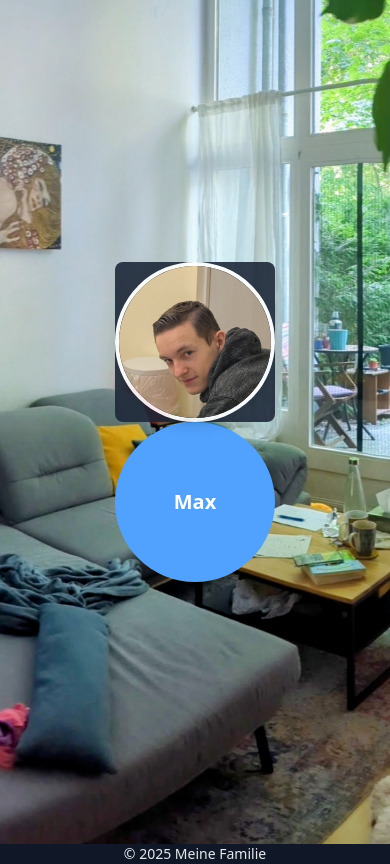
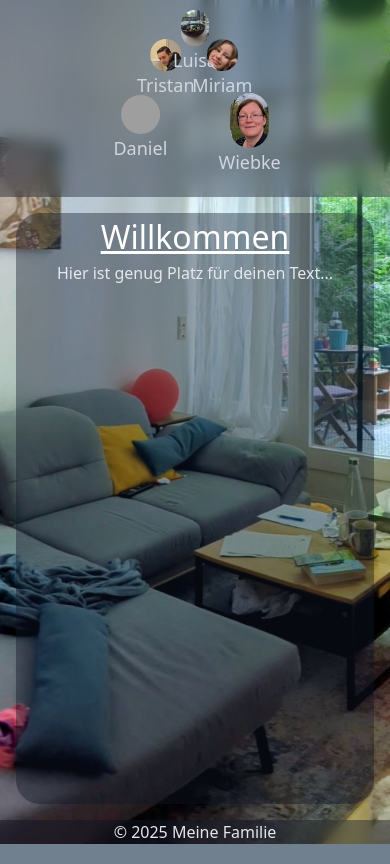
Before and after one commit to Zaduk50/familienwebseite_neu, a Django app: page / in a window 390 px wide. Run offline with Django 5.2, Linux system fonts and the light colour scheme; data comes from the database, SQL or seed files in the repository; both versions use the stored data as it was after the commit; some libraries are stand-ins or nearby versions; grey boxes are pictures that could not be loaded.

Commit message:
Updated Startseite template and styles: integrated dynamic profile pictures using a loop, enhanced layout with grid structure, added header and footer sections, and extended CSS utilities for positioning, spacing, and transitions.

```diff
--- a/homepage/static/css/dist/styles.css
+++ b/homepage/static/css/dist/styles.css
@@ -8,30 +8,44 @@
     --font-serif: ui-serif, Georgia, Cambria, "Times New Roman", Times, serif;
     --font-mono: ui-monospace, SFMono-Regular, Menlo, Monaco, Consolas, "Liberation Mono",
       "Courier New", monospace;
-    --color-blue-400: oklch(70.7% 0.165 254.624);
     --color-blue-500: oklch(62.3% 0.214 259.815);
     --color-blue-600: oklch(54.6% 0.245 262.881);
+    --color-blue-700: oklch(48.8% 0.243 264.376);
+    --color-purple-700: oklch(49.6% 0.265 301.924);
     --color-gray-50: oklch(98.5% 0.002 247.839);
     --color-gray-200: oklch(92.8% 0.006 264.531);
-    --color-gray-400: oklch(70.7% 0.022 261.325);
+    --color-gray-300: oklch(87.2% 0.01 258.338);
     --color-gray-800: oklch(27.8% 0.033 256.848);
     --color-gray-900: oklch(21% 0.034 264.665);
     --color-white: #fff;
     --spacing: 0.25rem;
+    --container-4xl: 56rem;
     --text-sm: 0.875rem;
     --text-sm--line-height: calc(1.25 / 0.875);
-    --text-xl: 1.25rem;
-    --text-xl--line-height: calc(1.75 / 1.25);
+    --text-base: 1rem;
+    --text-base--line-height: calc(1.5 / 1);
+    --text-lg: 1.125rem;
+    --text-lg--line-height: calc(1.75 / 1.125);
     --text-2xl: 1.5rem;
     --text-2xl--line-height: calc(2 / 1.5);
     --text-3xl: 1.875rem;
     --text-3xl--line-height: calc(2.25 / 1.875);
+    --text-4xl: 2.25rem;
+    --text-4xl--line-height: calc(2.5 / 2.25);
     --text-5xl: 3rem;
     --text-5xl--line-height: 1;
+    --text-8xl: 6rem;
+    --text-8xl--line-height: 1;
     --font-weight-bold: 700;
     --tracking-normal: 0em;
     --leading-normal: 1.5;
     --radius-lg: 0.5rem;
+    --radius-2xl: 1rem;
+    --radius-3xl: 1.5rem;
+    --blur-sm: 8px;
+    --blur-md: 12px;
+    --default-transition-duration: 150ms;
+    --default-transition-timing-function: cubic-bezier(0.4, 0, 0.2, 1);
     --default-font-family: var(--font-sans);
     --default-mono-font-family: var(--font-mono);
   }
@@ -184,14 +198,74 @@
   }
 }
 @layer utilities {
+  .absolute {
+    position: absolute;
+  }
   .fixed {
     position: fixed;
+  }
+  .relative {
+    position: relative;
   }
   .static {
     position: static;
   }
   .inset-0 {
     inset: calc(var(--spacing) * 0);
+  }
+  .top-0 {
+    top: calc(var(--spacing) * 0);
+  }
+  .top-1\/2 {
+    top: calc(1/2 * 100%);
+  }
+  .top-4 {
+    top: calc(var(--spacing) * 4);
+  }
+  .top-\[5\%\] {
+    top: 5%;
+  }
+  .top-\[20\%\] {
+    top: 20%;
+  }
+  .top-\[47\%\] {
+    top: 47%;
+  }
+  .top-\[48\%\] {
+    top: 48%;
+  }
+  .right-1\/4 {
+    right: calc(1/4 * 100%);
+  }
+  .right-8 {
+    right: calc(var(--spacing) * 8);
+  }
+  .bottom-0 {
+    bottom: calc(var(--spacing) * 0);
+  }
+  .left-1\/2 {
+    left: calc(1/2 * 100%);
+  }
+  .left-1\/4 {
+    left: calc(1/4 * 100%);
+  }
+  .left-8 {
+    left: calc(var(--spacing) * 8);
+  }
+  .left-\[36\%\] {
+    left: 36%;
+  }
+  .left-\[42\.5\%\] {
+    left: 42.5%;
+  }
+  .left-\[50\%\] {
+    left: 50%;
+  }
+  .left-\[57\%\] {
+    left: 57%;
+  }
+  .left-\[64\%\] {
+    left: 64%;
   }
   .-z-10 {
     z-index: calc(10 * -1);
@@ -224,8 +298,20 @@
       max-width: 96rem;
     }
   }
+  .m-2 {
+    margin: calc(var(--spacing) * 2);
+  }
+  .m-6 {
+    margin: calc(var(--spacing) * 6);
+  }
   .mx-auto {
     margin-inline: auto;
+  }
+  .mt-2 {
+    margin-top: calc(var(--spacing) * 2);
+  }
+  .mt-4 {
+    margin-top: calc(var(--spacing) * 4);
   }
   .mt-10 {
     margin-top: calc(var(--spacing) * 10);
@@ -242,8 +328,26 @@
   .flex {
     display: flex;
   }
-  .h-40 {
-    height: calc(var(--spacing) * 40);
+  .grid {
+    display: grid;
+  }
+  .aspect-square {
+    aspect-ratio: 1 / 1;
+  }
+  .h-14 {
+    height: calc(var(--spacing) * 14);
+  }
+  .h-16 {
+    height: calc(var(--spacing) * 16);
+  }
+  .h-20 {
+    height: calc(var(--spacing) * 20);
+  }
+  .h-\[30vw\] {
+    height: 30vw;
+  }
+  .h-\[40vh\] {
+    height: 40vh;
   }
   .h-full {
     height: 100%;
@@ -254,17 +358,71 @@
   .min-h-screen {
     min-height: 100vh;
   }
-  .w-40 {
-    width: calc(var(--spacing) * 40);
+  .w-11\/12 {
+    width: calc(11/12 * 100%);
+  }
+  .w-14 {
+    width: calc(var(--spacing) * 14);
+  }
+  .w-16 {
+    width: calc(var(--spacing) * 16);
+  }
+  .w-20 {
+    width: calc(var(--spacing) * 20);
   }
   .w-96 {
     width: calc(var(--spacing) * 96);
   }
+  .w-\[7vw\] {
+    width: 7vw;
+  }
+  .w-\[8vw\] {
+    width: 8vw;
+  }
+  .w-\[10vw\] {
+    width: 10vw;
+  }
+  .w-\[30vw\] {
+    width: 30vw;
+  }
   .w-full {
     width: 100%;
   }
+  .max-w-4xl {
+    max-width: var(--container-4xl);
+  }
+  .flex-1 {
+    flex: 1;
+  }
   .flex-grow {
     flex-grow: 1;
+  }
+  .origin-bottom {
+    transform-origin: bottom;
+  }
+  .-translate-x-1\/2 {
+    --tw-translate-x: calc(calc(1/2 * 100%) * -1);
+    translate: var(--tw-translate-x) var(--tw-translate-y);
+  }
+  .translate-x-1\/2 {
+    --tw-translate-x: calc(1/2 * 100%);
+    translate: var(--tw-translate-x) var(--tw-translate-y);
+  }
+  .-translate-y-\[100\%\] {
+    --tw-translate-y: calc(100% * -1);
+    translate: var(--tw-translate-x) var(--tw-translate-y);
+  }
+  .scale-120 {
+    --tw-scale-x: 120%;
+    --tw-scale-y: 120%;
+    --tw-scale-z: 120%;
+    scale: var(--tw-scale-x) var(--tw-scale-y);
+  }
+  .transform {
+    transform: var(--tw-rotate-x,) var(--tw-rotate-y,) var(--tw-rotate-z,) var(--tw-skew-x,) var(--tw-skew-y,);
+  }
+  .grid-rows-\[1fr_3fr_auto\] {
+    grid-template-rows: 1fr 3fr auto;
   }
   .flex-col {
     flex-direction: column;
@@ -272,16 +430,44 @@
   .items-center {
     align-items: center;
   }
+  .items-end {
+    align-items: flex-end;
+  }
   .justify-center {
     justify-content: center;
   }
-  :where(.space-x-6 > :not(:last-child)) {
-    --tw-space-x-reverse: 0;
-    margin-inline-start: calc(calc(var(--spacing) * 6) * var(--tw-space-x-reverse));
-    margin-inline-end: calc(calc(var(--spacing) * 6) * calc(1 - var(--tw-space-x-reverse)));
+  .justify-start {
+    justify-content: flex-start;
+  }
+  .gap-2 {
+    gap: calc(var(--spacing) * 2);
+  }
+  .gap-4 {
+    gap: calc(var(--spacing) * 4);
+  }
+  .gap-6 {
+    gap: calc(var(--spacing) * 6);
+  }
+  .gap-y-2 {
+    row-gap: calc(var(--spacing) * 2);
+  }
+  .gap-y-4 {
+    row-gap: calc(var(--spacing) * 4);
+  }
+  .justify-self-center {
+    justify-self: center;
+  }
+  .overflow-auto {
+    overflow: auto;
   }
   .overflow-hidden {
     overflow: hidden;
+  }
+  .rounded-2xl {
+    border-radius: var(--radius-2xl);
+  }
+  .rounded-3xl {
+    border-radius: var(--radius-3xl);
   }
   .rounded-full {
     border-radius: calc(infinity * 1px);
@@ -289,24 +475,11 @@
   .rounded-lg {
     border-radius: var(--radius-lg);
   }
-  .border-4 {
-    border-style: var(--tw-border-style);
-    border-width: 4px;
-  }
-  .border-white {
-    border-color: var(--color-white);
-  }
-  .bg-blue-400 {
-    background-color: var(--color-blue-400);
-  }
   .bg-blue-500 {
     background-color: var(--color-blue-500);
   }
   .bg-gray-50 {
     background-color: var(--color-gray-50);
-  }
-  .bg-gray-400 {
-    background-color: var(--color-gray-400);
   }
   .bg-gray-800 {
     background-color: var(--color-gray-800);
@@ -314,8 +487,28 @@
   .bg-gray-900 {
     background-color: var(--color-gray-900);
   }
+  .bg-gray-900\/40 {
+    background-color: color-mix(in srgb, oklch(21% 0.034 264.665) 40%, transparent);
+  }
+  @supports (color: color-mix(in lab, red, red)) {
+    .bg-gray-900\/40 {
+      background-color: color-mix(in oklab, var(--color-gray-900) 40%, transparent);
+    }
+  }
   .bg-white {
     background-color: var(--color-white);
+  }
+  .bg-gradient-to-r {
+    --tw-gradient-position: to right in oklab;
+    background-image: linear-gradient(var(--tw-gradient-stops));
+  }
+  .from-blue-700 {
+    --tw-gradient-from: var(--color-blue-700);
+    --tw-gradient-stops: var(--tw-gradient-via-stops, var(--tw-gradient-position), var(--tw-gradient-from) var(--tw-gradient-from-position), var(--tw-gradient-to) var(--tw-gradient-to-position));
+  }
+  .to-purple-700 {
+    --tw-gradient-to: var(--color-purple-700);
+    --tw-gradient-stops: var(--tw-gradient-via-stops, var(--tw-gradient-position), var(--tw-gradient-from) var(--tw-gradient-from-position), var(--tw-gradient-to) var(--tw-gradient-to-position));
   }
   .bg-cover {
     background-size: cover;
@@ -332,11 +525,20 @@
   .p-2 {
     padding: calc(var(--spacing) * 2);
   }
+  .p-4 {
+    padding: calc(var(--spacing) * 4);
+  }
+  .p-6 {
+    padding: calc(var(--spacing) * 6);
+  }
   .p-10 {
     padding: calc(var(--spacing) * 10);
   }
   .py-2 {
     padding-block: calc(var(--spacing) * 2);
+  }
+  .pb-8 {
+    padding-bottom: calc(var(--spacing) * 8);
   }
   .text-center {
     text-align: center;
@@ -355,17 +557,29 @@
     font-size: var(--text-3xl);
     line-height: var(--tw-leading, var(--text-3xl--line-height));
   }
+  .text-4xl {
+    font-size: var(--text-4xl);
+    line-height: var(--tw-leading, var(--text-4xl--line-height));
+  }
   .text-5xl {
     font-size: var(--text-5xl);
     line-height: var(--tw-leading, var(--text-5xl--line-height));
   }
+  .text-8xl {
+    font-size: var(--text-8xl);
+    line-height: var(--tw-leading, var(--text-8xl--line-height));
+  }
+  .text-base {
+    font-size: var(--text-base);
+    line-height: var(--tw-leading, var(--text-base--line-height));
+  }
+  .text-lg {
+    font-size: var(--text-lg);
+    line-height: var(--tw-leading, var(--text-lg--line-height));
+  }
   .text-sm {
     font-size: var(--text-sm);
     line-height: var(--tw-leading, var(--text-sm--line-height));
-  }
-  .text-xl {
-    font-size: var(--text-xl);
-    line-height: var(--tw-leading, var(--text-xl--line-height));
   }
   .leading-normal {
     --tw-leading: var(--leading-normal);
@@ -382,28 +596,64 @@
   .text-gray-200 {
     color: var(--color-gray-200);
   }
+  .text-gray-300 {
+    color: var(--color-gray-300);
+  }
   .text-white {
     color: var(--color-white);
+  }
+  .underline {
+    text-decoration-line: underline;
+  }
+  .decoration-white {
+    text-decoration-color: var(--color-white);
   }
   .opacity-0 {
     opacity: 0%;
   }
-  .opacity-80 {
-    opacity: 80%;
-  }
-  .opacity-90 {
-    opacity: 90%;
-  }
-  .opacity-100 {
-    opacity: 100%;
-  }
-  .shadow-lg {
-    --tw-shadow: 0 10px 15px -3px var(--tw-shadow-color, rgb(0 0 0 / 0.1)), 0 4px 6px -4px var(--tw-shadow-color, rgb(0 0 0 / 0.1));
-    box-shadow: var(--tw-inset-shadow), var(--tw-inset-ring-shadow), var(--tw-ring-offset-shadow), var(--tw-ring-shadow), var(--tw-shadow);
-  }
   .shadow-md {
     --tw-shadow: 0 4px 6px -1px var(--tw-shadow-color, rgb(0 0 0 / 0.1)), 0 2px 4px -2px var(--tw-shadow-color, rgb(0 0 0 / 0.1));
     box-shadow: var(--tw-inset-shadow), var(--tw-inset-ring-shadow), var(--tw-ring-offset-shadow), var(--tw-ring-shadow), var(--tw-shadow);
+  }
+  .blur-md {
+    --tw-blur: blur(var(--blur-md));
+    filter: var(--tw-blur,) var(--tw-brightness,) var(--tw-contrast,) var(--tw-grayscale,) var(--tw-hue-rotate,) var(--tw-invert,) var(--tw-saturate,) var(--tw-sepia,) var(--tw-drop-shadow,);
+  }
+  .backdrop-blur-sm {
+    --tw-backdrop-blur: blur(var(--blur-sm));
+    -webkit-backdrop-filter: var(--tw-backdrop-blur,) var(--tw-backdrop-brightness,) var(--tw-backdrop-contrast,) var(--tw-backdrop-grayscale,) var(--tw-backdrop-hue-rotate,) var(--tw-backdrop-invert,) var(--tw-backdrop-opacity,) var(--tw-backdrop-saturate,) var(--tw-backdrop-sepia,);
+    backdrop-filter: var(--tw-backdrop-blur,) var(--tw-backdrop-brightness,) var(--tw-backdrop-contrast,) var(--tw-backdrop-grayscale,) var(--tw-backdrop-hue-rotate,) var(--tw-backdrop-invert,) var(--tw-backdrop-opacity,) var(--tw-backdrop-saturate,) var(--tw-backdrop-sepia,);
+  }
+  .transition-all {
+    transition-property: all;
+    transition-timing-function: var(--tw-ease, var(--default-transition-timing-function));
+    transition-duration: var(--tw-duration, var(--default-transition-duration));
+  }
+  .transition-transform {
+    transition-property: transform, translate, scale, rotate;
+    transition-timing-function: var(--tw-ease, var(--default-transition-timing-function));
+    transition-duration: var(--tw-duration, var(--default-transition-duration));
+  }
+  .duration-300 {
+    --tw-duration: 300ms;
+    transition-duration: 300ms;
+  }
+  .duration-500 {
+    --tw-duration: 500ms;
+    transition-duration: 500ms;
+  }
+  @media (hover: hover) {
+    .group-hover\:scale-110:is(:where(.group):hover *) {
+      --tw-scale-x: 110%;
+      --tw-scale-y: 110%;
+      --tw-scale-z: 110%;
+      scale: var(--tw-scale-x) var(--tw-scale-y);
+    }
+  }
+  @media (hover: hover) {
+    .group-hover\:opacity-100:is(:where(.group):hover *) {
+      opacity: 100%;
+    }
   }
   @media (hover: hover) {
     .hover\:bg-blue-600:hover {
@@ -411,15 +661,97 @@
     }
   }
 }
-@property --tw-space-x-reverse {
+@property --tw-translate-x {
   syntax: "*";
   inherits: false;
   initial-value: 0;
 }
-@property --tw-border-style {
+@property --tw-translate-y {
   syntax: "*";
   inherits: false;
-  initial-value: solid;
+  initial-value: 0;
+}
+@property --tw-translate-z {
+  syntax: "*";
+  inherits: false;
+  initial-value: 0;
+}
+@property --tw-scale-x {
+  syntax: "*";
+  inherits: false;
+  initial-value: 1;
+}
+@property --tw-scale-y {
+  syntax: "*";
+  inherits: false;
+  initial-value: 1;
+}
+@property --tw-scale-z {
+  syntax: "*";
+  inherits: false;
+  initial-value: 1;
+}
+@property --tw-rotate-x {
+  syntax: "*";
+  inherits: false;
+}
+@property --tw-rotate-y {
+  syntax: "*";
+  inherits: false;
+}
+@property --tw-rotate-z {
+  syntax: "*";
+  inherits: false;
+}
+@property --tw-skew-x {
+  syntax: "*";
+  inherits: false;
+}
+@property --tw-skew-y {
+  syntax: "*";
+  inherits: false;
+}
+@property --tw-gradient-position {
+  syntax: "*";
+  inherits: false;
+}
+@property --tw-gradient-from {
+  syntax: "<color>";
+  inherits: false;
+  initial-value: #0000;
+}
+@property --tw-gradient-via {
+  syntax: "<color>";
+  inherits: false;
+  initial-value: #0000;
+}
+@property --tw-gradient-to {
+  syntax: "<color>";
+  inherits: false;
+  initial-value: #0000;
+}
+@property --tw-gradient-stops {
+  syntax: "*";
+  inherits: false;
+}
+@property --tw-gradient-via-stops {
+  syntax: "*";
+  inherits: false;
+}
+@property --tw-gradient-from-position {
+  syntax: "<length-percentage>";
+  inherits: false;
+  initial-value: 0%;
+}
+@property --tw-gradient-via-position {
+  syntax: "<length-percentage>";
+  inherits: false;
+  initial-value: 50%;
+}
+@property --tw-gradient-to-position {
+  syntax: "<length-percentage>";
+  inherits: false;
+  initial-value: 100%;
 }
 @property --tw-leading {
   syntax: "*";
@@ -498,11 +830,122 @@
   inherits: false;
   initial-value: 0 0 #0000;
 }
+@property --tw-blur {
+  syntax: "*";
+  inherits: false;
+}
+@property --tw-brightness {
+  syntax: "*";
+  inherits: false;
+}
+@property --tw-contrast {
+  syntax: "*";
+  inherits: false;
+}
+@property --tw-grayscale {
+  syntax: "*";
+  inherits: false;
+}
+@property --tw-hue-rotate {
+  syntax: "*";
+  inherits: false;
+}
+@property --tw-invert {
+  syntax: "*";
+  inherits: false;
+}
+@property --tw-opacity {
+  syntax: "*";
+  inherits: false;
+}
+@property --tw-saturate {
+  syntax: "*";
+  inherits: false;
+}
+@property --tw-sepia {
+  syntax: "*";
+  inherits: false;
+}
+@property --tw-drop-shadow {
+  syntax: "*";
+  inherits: false;
+}
+@property --tw-drop-shadow-color {
+  syntax: "*";
+  inherits: false;
+}
+@property --tw-drop-shadow-alpha {
+  syntax: "<percentage>";
+  inherits: false;
+  initial-value: 100%;
+}
+@property --tw-drop-shadow-size {
+  syntax: "*";
+  inherits: false;
+}
+@property --tw-backdrop-blur {
+  syntax: "*";
+  inherits: false;
+}
+@property --tw-backdrop-brightness {
+  syntax: "*";
+  inherits: false;
+}
+@property --tw-backdrop-contrast {
+  syntax: "*";
+  inherits: false;
+}
+@property --tw-backdrop-grayscale {
+  syntax: "*";
+  inherits: false;
+}
+@property --tw-backdrop-hue-rotate {
+  syntax: "*";
+  inherits: false;
+}
+@property --tw-backdrop-invert {
+  syntax: "*";
+  inherits: false;
+}
+@property --tw-backdrop-opacity {
+  syntax: "*";
+  inherits: false;
+}
+@property --tw-backdrop-saturate {
+  syntax: "*";
+  inherits: false;
+}
+@property --tw-backdrop-sepia {
+  syntax: "*";
+  inherits: false;
+}
+@property --tw-duration {
+  syntax: "*";
+  inherits: false;
+}
 @layer properties {
   @supports ((-webkit-hyphens: none) and (not (margin-trim: inline))) or ((-moz-orient: inline) and (not (color:rgb(from red r g b)))) {
     *, ::before, ::after, ::backdrop {
-      --tw-space-x-reverse: 0;
-      --tw-border-style: solid;
+      --tw-translate-x: 0;
+      --tw-translate-y: 0;
+      --tw-translate-z: 0;
+      --tw-scale-x: 1;
+      --tw-scale-y: 1;
+      --tw-scale-z: 1;
+      --tw-rotate-x: initial;
+      --tw-rotate-y: initial;
+      --tw-rotate-z: initial;
+      --tw-skew-x: initial;
+      --tw-skew-y: initial;
+      --tw-gradient-position: initial;
+      --tw-gradient-from: #0000;
+      --tw-gradient-via: #0000;
+      --tw-gradient-to: #0000;
+      --tw-gradient-stops: initial;
+      --tw-gradient-via-stops: initial;
+      --tw-gradient-from-position: 0%;
+      --tw-gradient-via-position: 50%;
+      --tw-gradient-to-position: 100%;
       --tw-leading: initial;
       --tw-font-weight: initial;
       --tw-tracking: initial;
@@ -520,6 +963,29 @@
       --tw-ring-offset-width: 0px;
       --tw-ring-offset-color: #fff;
       --tw-ring-offset-shadow: 0 0 #0000;
+      --tw-blur: initial;
+      --tw-brightness: initial;
+      --tw-contrast: initial;
+      --tw-grayscale: initial;
+      --tw-hue-rotate: initial;
+      --tw-invert: initial;
+      --tw-opacity: initial;
+      --tw-saturate: initial;
+      --tw-sepia: initial;
+      --tw-drop-shadow: initial;
+      --tw-drop-shadow-color: initial;
+      --tw-drop-shadow-alpha: 100%;
+      --tw-drop-shadow-size: initial;
+      --tw-backdrop-blur: initial;
+      --tw-backdrop-brightness: initial;
+      --tw-backdrop-contrast: initial;
+      --tw-backdrop-grayscale: initial;
+      --tw-backdrop-hue-rotate: initial;
+      --tw-backdrop-invert: initial;
+      --tw-backdrop-opacity: initial;
+      --tw-backdrop-saturate: initial;
+      --tw-backdrop-sepia: initial;
+      --tw-duration: initial;
     }
   }
 }
--- a/startseite/views.py
+++ b/startseite/views.py
@@ -2,8 +2,9 @@ from django.shortcuts import render
 from .models import Profile
 
 def startseite(request):
-    tristan_profile = Profile.objects.get(user__username='Tristan')
-    return render(request, 'startseite/startseite.html', {'tristan': tristan_profile})
+    profiles = Profile.objects.all()
+    print(profiles)
+    return render(request, 'startseite/startseite.html', {'profiles': profiles})
 
 def familienbereich(request):
     return render(request, 'startseite/familienbereich.html')
--- a/templates/base.html
+++ b/templates/base.html
@@ -27,9 +27,5 @@
         {% endblock %}
     </main>
 
-    <footer class="bg-gray-900 text-gray-200 text-center p-2 text-sm">
-        © 2025 Meine Familie
-    </footer>
-
 </body>
 </html>
--- a/templates/startseite/startseite.html
+++ b/templates/startseite/startseite.html
@@ -8,31 +8,94 @@
          style="background-image: url('{% static 'images/Wohnzimmer.jpg' %}');">
     </div>
 
-    <div id="main-content" class="flex flex-col items-center justify-center h-screen">
+    <div id="main-content" class="grid grid-rows-[1fr_3fr_auto] h-screen gap-4 p-2">
 
-        <div id="headder" class="flex justify-center items-center bg-gray-800 opacity-90 p-10 rounded-lg">
-            <div id="Daniel"></div>
-            <div id="Tristan" class="rounded-full overflow-hidden w-40 h-40 border-4 border-white shadow-lg">
-                {% if tristan.picture %}
-                    <img src="{{ tristan.picture.url }}" alt="{{ tristan.user.username }}" class="w-full h-full object-cover">
-                {% else %}
-                    <div class="bg-gray-400 w-full h-full flex items-center justify-center">
-                        Kein Bild
+        <div id="headder" class="w-full bg-gray-900/40 backdrop-blur-sm">
+
+            {% for profile in profiles %}
+                {% if profile.user.username == "Daniel" %}
+                    <div class="absolute top-[48%] left-[36%] -translate-x-1/2 flex flex-col items-center group">
+                    <div class="relative w-[10vw] aspect-square">
+                        <div class="absolute inset-0 rounded-full bg-gradient-to-r from-blue-700 to-purple-700 opacity-0 group-hover:opacity-100 blur-md scale-120 transition-all duration-500"></div>
+
+                        <div class="rounded-full overflow-hidden w-full h-full transition-transform duration-300 group-hover:scale-110">
+                            <img id="Daniel" src="{{ profile.picture.url }}" alt="{{ profile.user.username }}" class="w-full h-full object-cover">
+                        </div>
                     </div>
+                    <p class="mt-2 text-gray-300 text-lg text-center">{{ profile.user.username }}</p>
+                </div>
                 {% endif %}
-            </div>
-            <div id="Luisa"></div>
-            <div id="Miriam"></div>
-            <div id="Wiebke"></div>
+            {% endfor %}
+
+            {% for profile in profiles %}
+                {% if profile.user.username == "Tristan" %}
+                    <div class="absolute top-[20%] left-[42.5%] -translate-x-1/2 flex flex-col items-center group">
+                    <div class="relative w-[8vw] aspect-square">
+                        <div class="absolute inset-0 rounded-full bg-gradient-to-r from-blue-700 to-purple-700 opacity-0 group-hover:opacity-100 blur-md scale-120 transition-all duration-500"></div>
+
+                        <div class="rounded-full overflow-hidden w-full h-full transition-transform duration-300 group-hover:scale-110">
+                            <img id="Tristan" src="{{ profile.picture.url }}" alt="{{ profile.user.username }}" class="w-full h-full object-cover">
+                        </div>
+                    </div>
+                    <p class="mt-2 text-gray-300 text-lg text-center">{{ profile.user.username }}</p>
+                </div>
+                {% endif %}
+            {% endfor %}
+
+            {% for profile in profiles %}
+                {% if profile.user.username == "Luisa" %}
+                    <div class="absolute top-[5%] left-[50%] -translate-x-1/2 flex flex-col items-center group">
+                    <div class="relative w-[7vw] aspect-square">
+                        <div class="absolute inset-0 rounded-full bg-gradient-to-r from-blue-700 to-purple-700 opacity-0 group-hover:opacity-100 blur-md scale-120 transition-all duration-500"></div>
+
+                        <div class="rounded-full overflow-hidden w-full h-full transition-transform duration-300 group-hover:scale-110">
+                            <img id="Luisa" src="{{ profile.picture.url }}" alt="{{ profile.user.username }}" class="w-full h-full object-cover">
+                        </div>
+                    </div>
+                    <p class="mt-2 text-gray-300 text-lg text-center">{{ profile.user.username }}</p>
+                </div>
+                {% endif %}
+            {% endfor %}
+
+            {% for profile in profiles %}
+                {% if profile.user.username == "Miriam" %}
+                    <div class="absolute top-[20%] left-[57%] -translate-x-1/2 flex flex-col items-center group">
+                    <div class="relative w-[8vw] aspect-square">
+                        <div class="absolute inset-0 rounded-full bg-gradient-to-r from-blue-700 to-purple-700 opacity-0 group-hover:opacity-100 blur-md scale-120 transition-all duration-500"></div>
+
+                        <div class="rounded-full overflow-hidden w-full h-full transition-transform duration-300 group-hover:scale-110">
+                            <img id="Miriam" src="{{ profile.picture.url }}" alt="{{ profile.user.username }}" class="w-full h-full object-cover">
+                        </div>
+                    </div>
+                    <p class="mt-2 text-gray-300 text-lg text-center">{{ profile.user.username }}</p>
+                </div>
+                {% endif %}
+            {% endfor %}
+
+            {% for profile in profiles %}
+                {% if profile.user.username == "Wiebke" %}
+                    <div class="absolute top-[47%] left-[64%] -translate-x-1/2 flex flex-col items-center group">
+                    <div class="relative w-[10vw] aspect-square">
+                        <div class="absolute inset-0 rounded-full bg-gradient-to-r from-blue-700 to-purple-700 opacity-0 group-hover:opacity-100 blur-md scale-120 transition-all duration-500"></div>
+
+                        <div class="rounded-full overflow-hidden w-full h-full transition-transform duration-300 group-hover:scale-110">
+                            <img id="Wiebke" src="{{ profile.picture.url }}" alt="{{ profile.user.username }}" class="w-full h-full object-cover">
+                        </div>
+                    </div>
+                    <p class="mt-2 text-gray-300 text-lg text-center">{{ profile.user.username }}</p>
+                </div>
+                {% endif %}
+            {% endfor %}
         </div>
-        <div class="flex justify-center space-x-6">
-            <button class="rounded-full w-40 h-40 bg-blue-400 text-white font-bold text-xl"
-                    hx-get="{% url 'familienbereich' %}"
-                    hx-target="#main-content"
-                    hx-swap="innerHTML settle:500ms">
-                Max
-            </button>
+
+        <div id="infos" class="w-11/12 justify-self-center bg-gray-900/40 flex flex-col justify-start items-center rounded-3xl p-6 overflow-auto">
+            <h1 class="text-center text-white" style="font-size: clamp(2rem, 5vw, 8rem);"><u>Willkommen</u></h1>
+            <p class="text-center text-gray-200 mt-4">Hier ist genug Platz für deinen Text...</p>
         </div>
+
+        <footer class="w-full bg-gray-900/40 text-gray-200 text-center backdrop-blur-sm p-2 text-md">
+            © 2025 Meine Familie
+        </footer>
     </div>
 
 {% endblock %}
```
Also changed, not shown: db.sqlite3.
